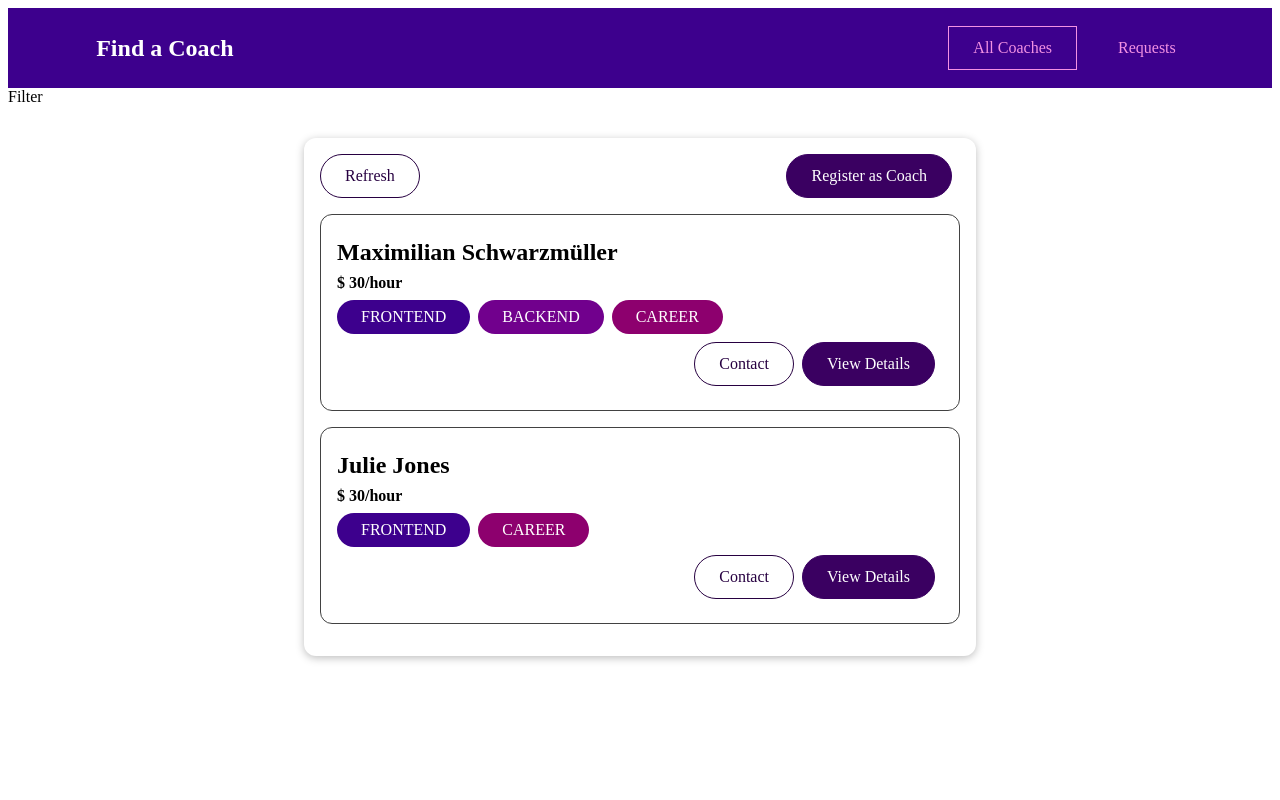
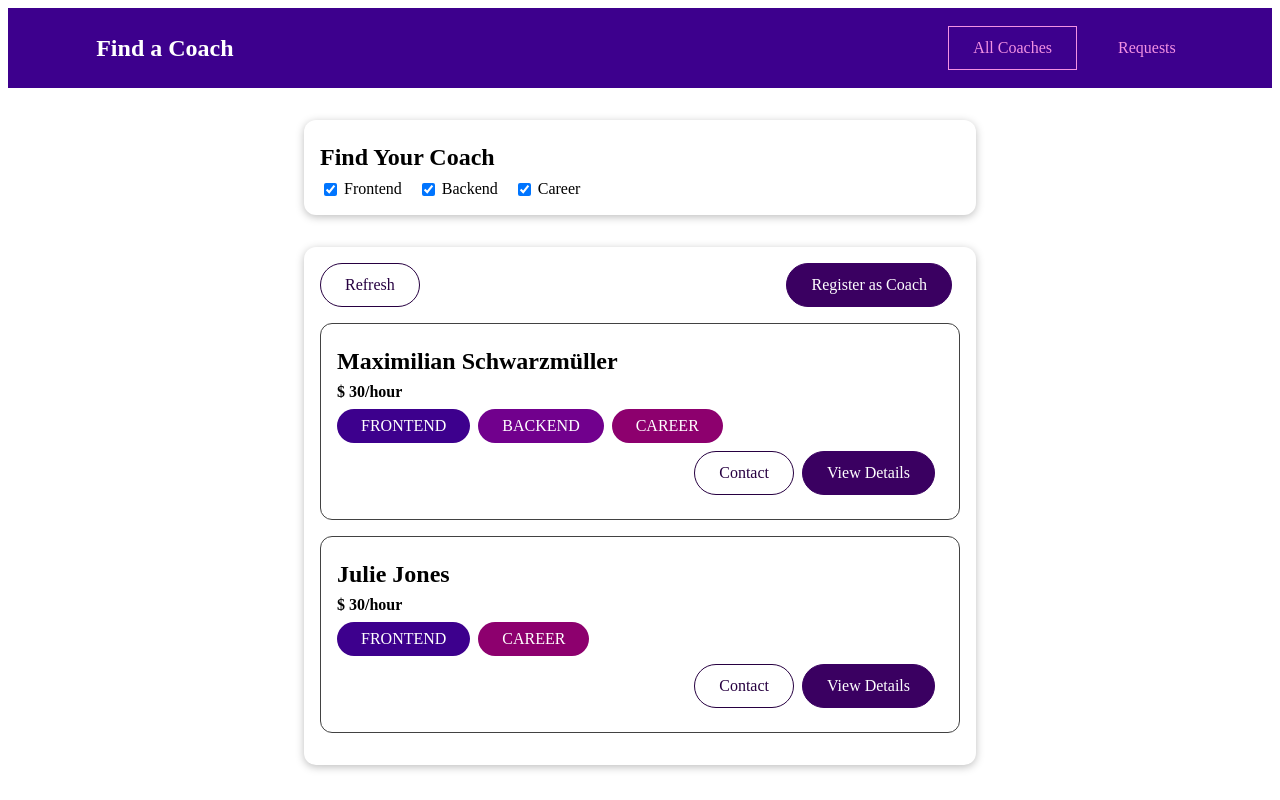
Before and after one commit to sarabajraktari/coach-finder, a Vue app: page /coaches in a window 1280 px wide. Built offline with nearby package versions, Linux system fonts and the light colour scheme.

Commit message:
added filter and coach form

```diff
--- /dev/null
+++ b/src/components/coaches/CoachFilter.vue
@@ -0,0 +1,67 @@
+<template>
+    <base-card>
+        <h2>Find Your Coach</h2>
+        <span class="filter-option">
+            <input type="checkbox" name="frontend" id="frontend" checked @change="setFilter">
+            <label for="frontend">Frontend</label>
+        </span>
+        <span class="filter-option">
+            <input type="checkbox" name="backend" id="backend" checked @change="setFilter">
+            <label for="backend">Backend</label>
+        </span>
+        <span class="filter-option">
+            <input type="checkbox" name="career" id="career" checked @change="setFilter">
+            <label for="career">Career</label>
+        </span>
+    </base-card>
+</template>
+<script>
+export default {
+    emits:['change-filter'],
+    data(){
+        return{
+            filters:{
+                frontend: true,
+                backend: true,
+                career: true
+            }
+        }
+    },
+    methods:{
+        setFilter(event){
+            const valueId = event.target.id;
+            const isActive = event.target.checked;
+            const updatedFilters = {
+                ...this.filters,
+                [valueId]: isActive
+            };
+
+            this.filters = updatedFilters;
+            this.$emit('change-filter', updatedFilters);
+        }
+    }
+}
+</script>
+
+<style scoped>
+    h2 {
+    margin: 0.5rem 0;
+    }
+
+    .filter-option {
+    margin-right: 1rem;
+    }
+
+    .filter-option label,
+    .filter-option input {
+    vertical-align: middle;
+    }
+
+    .filter-option label {
+    margin-left: 0.25rem;
+    }
+
+    .filter-option.active label {
+    font-weight: bold;
+    }
+</style>
--- a/src/pages/coaches/CoachDetail.vue
+++ b/src/pages/coaches/CoachDetail.vue
@@ -1,5 +1,55 @@
 <template>
-    DETAILS FOR COACH
-    <router-view></router-view>
-    <router-link to="/coaches/c1/contact">Contact</router-link>
+    <section>
+        <base-card>
+            <h2>{{ fullName }}</h2>
+            <h3>$ {{rate}}/hour</h3>
+        </base-card>
+    </section>
+    <section>
+        <base-card>
+            <header>
+                <h2>Interested? Reach out now!</h2>
+                <base-button link :to='contactLink'>Contact</base-button>
+            </header>
+            <router-view></router-view>
+        </base-card>
+    </section>
+    <section>
+        <base-card>
+            <base-badge v-for="area in areas" :key="area" :type="area" :title="area"></base-badge>
+            <p>{{ description }}</p>
+        </base-card>
+    </section>
 </template>
+
+<script>
+export default {
+    props:['id'],
+
+    data(){
+        return{
+            selectedCoach:null,
+        }
+    },
+    computed:{
+        fullName(){
+            return this.selectedCoach.firstName + ' ' + this.selectedCoach.lastName;
+        },
+        rate(){
+            return this.selectedCoach.hourlyRate;
+        },
+        areas(){
+            return this.selectedCoach.areas;
+        },
+        description(){
+            return this.selectedCoach.description;
+        },
+        contactLink(){
+            return this.$route.path + 'contact';
+        }
+    },
+    created(){
+        this.selectedCoach = this.$store.getters['coaches/coaches'].find(coach => coach.id == this.id);
+    }
+}
+</script>
--- a/src/pages/coaches/CoachList.vue
+++ b/src/pages/coaches/CoachList.vue
@@ -1,5 +1,7 @@
 <template>
-    <section>Filter</section>
+    <section>
+        <coach-filter @change-filter="setFilters"></coach-filter>
+    </section>
 
     <section>
         <base-card>
@@ -22,17 +24,45 @@
     </section>
 </template>
 <script>
+    import CoachFilter from '../../components/coaches/CoachFilter.vue';
     import CoachItem from '../../components/coaches/CoachItem.vue';
     export default{
         components:{
-            CoachItem
+            CoachItem,
+            CoachFilter
+        },
+        data(){
+            return{
+                activeFilters:{
+                    frontend:true,
+                    backend: true,
+                    career: true,
+                }
+            }
         },
         computed:{
             filteredCoaches(){
-                return this.$store.getters['coaches/coaches'];
+                const coaches = this.$store.getters['coaches/coaches'];
+                return coaches.filter(coach => {
+                    if(this.activeFilters.frontend && coach.areas.includes('frontend')){
+                        return true;
+                    }
+                    if(this.activeFilters.backend && coach.areas.includes('backend')){
+                        return true;
+                    }
+                    if(this.activeFilters.career && coach.areas.includes('career')){
+                        return true;
+                    }
+                    return false;
+                })
             },
             hasCoaches(){
                 return this.$store.getters['coaches/hasCoaches'];
+            }
+        },
+        methods:{
+            setFilters(updatedFilters){
+                this.activeFilters = updatedFilters;
             }
         }
     }
--- a/src/pages/coaches/CoachRegistration.vue
+++ b/src/pages/coaches/CoachRegistration.vue
@@ -1,5 +1,6 @@
 <template>
-    <div>
-        REGISTER
-    </div>
+   <section>
+    <h2>Register as a coach now!</h2>
+
+   </section>
 </template>
--- a/src/router.js
+++ b/src/router.js
@@ -11,7 +11,7 @@ const router = createRouter({
     routes:[
         { path:'/', redirect:'/coaches' },
         { path:'/coaches', component: CoachList },
-        { path:'/coaches/:id', component: CoachDetail, children:[
+        { path:'/coaches/:id', component: CoachDetail, props:true, children:[
             { path:'contact', component: ContactCoach }, // /coaches/c1/contact
         ]},
         { path:'/register', component: CoachRegistration },
```
Also changed, not shown: src/components/coaches/CoachForm.vue (added, +64 -0 lines).
